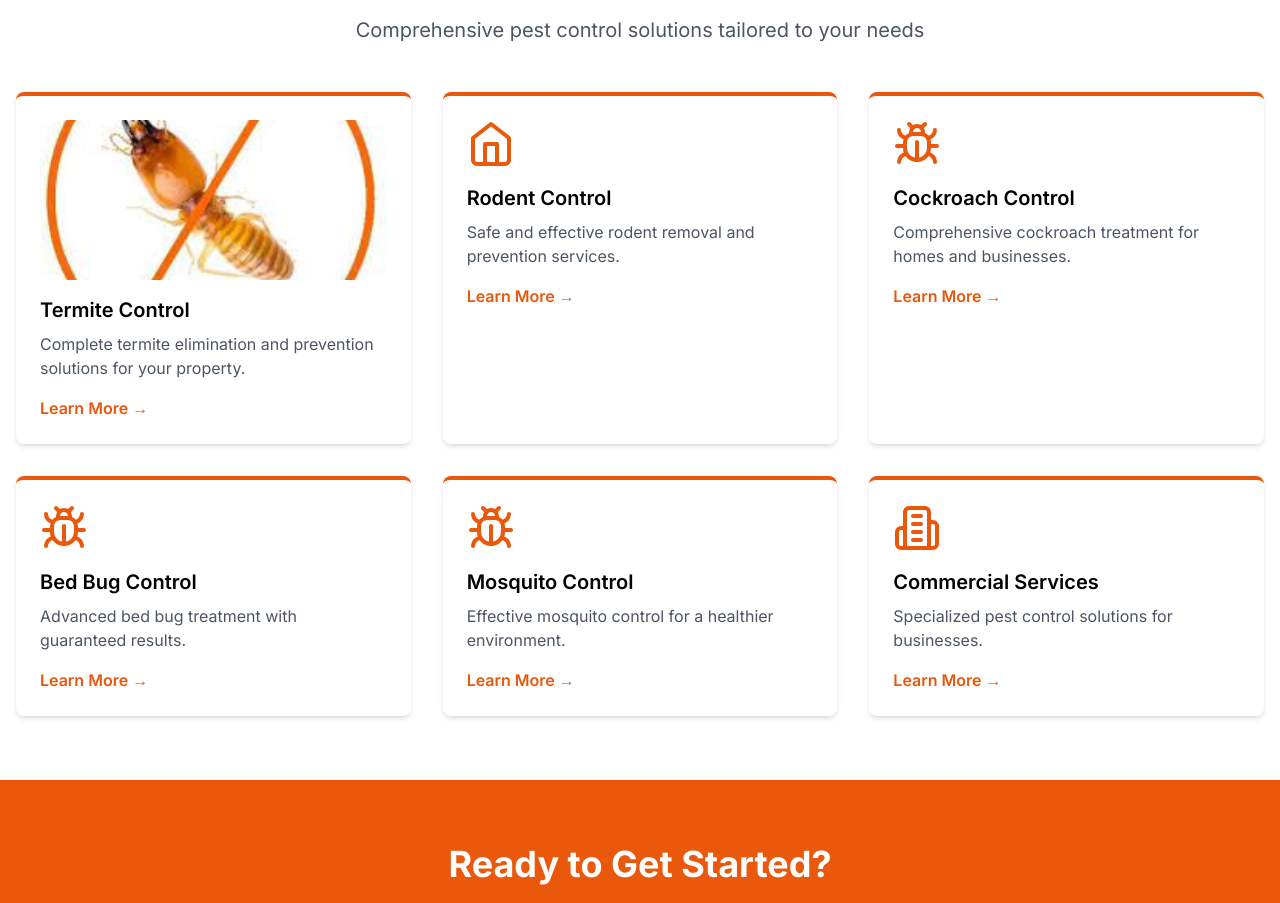
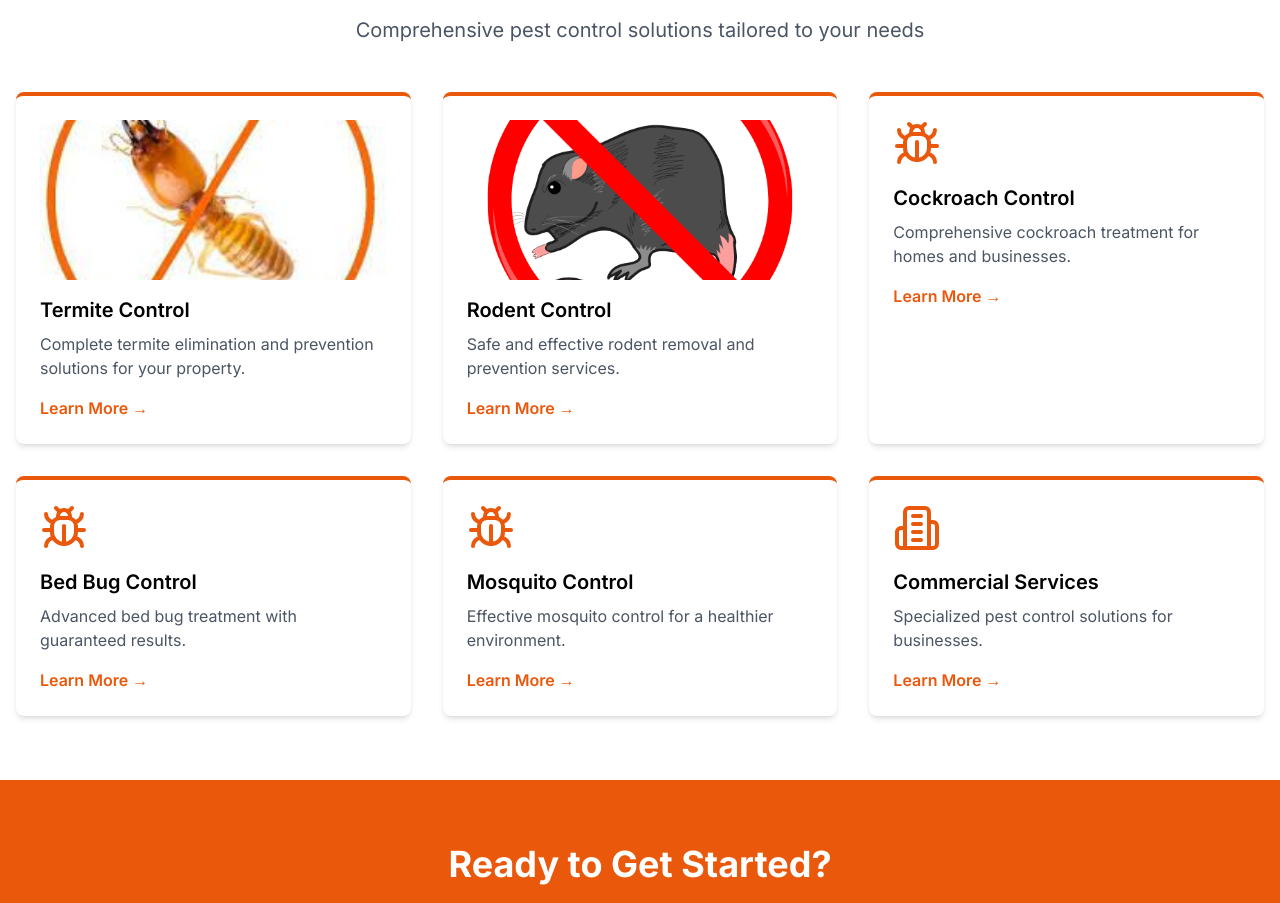
Before and after one commit to gpaliwal59-web/vinaag-pest-control, a Next.js app: page / in a window 1280 px wide. Shown: the part 1180-2083 px from the top of the page. Built offline with nearby package versions, Linux system fonts and the light colour scheme.

Commit message:
Update layout and service page content

```diff
--- a/app/page.tsx
+++ b/app/page.tsx
@@ -14,6 +14,7 @@ export default function Home() {
       icon: HomeIcon,
       title: 'Rodent Control',
       description: 'Safe and effective rodent removal and prevention services.',
+      image: '/Rodent%20Control.jpg',
     },
     {
       icon: Bug,
--- a/app/services/page.tsx
+++ b/app/services/page.tsx
@@ -26,6 +26,7 @@ export default function Services() {
         'Trapping and removal',
         'Prevention and exclusion services',
       ],
+      image: '/Rodent%20Control.jpg',
     },
     {
       icon: Bug,
```
